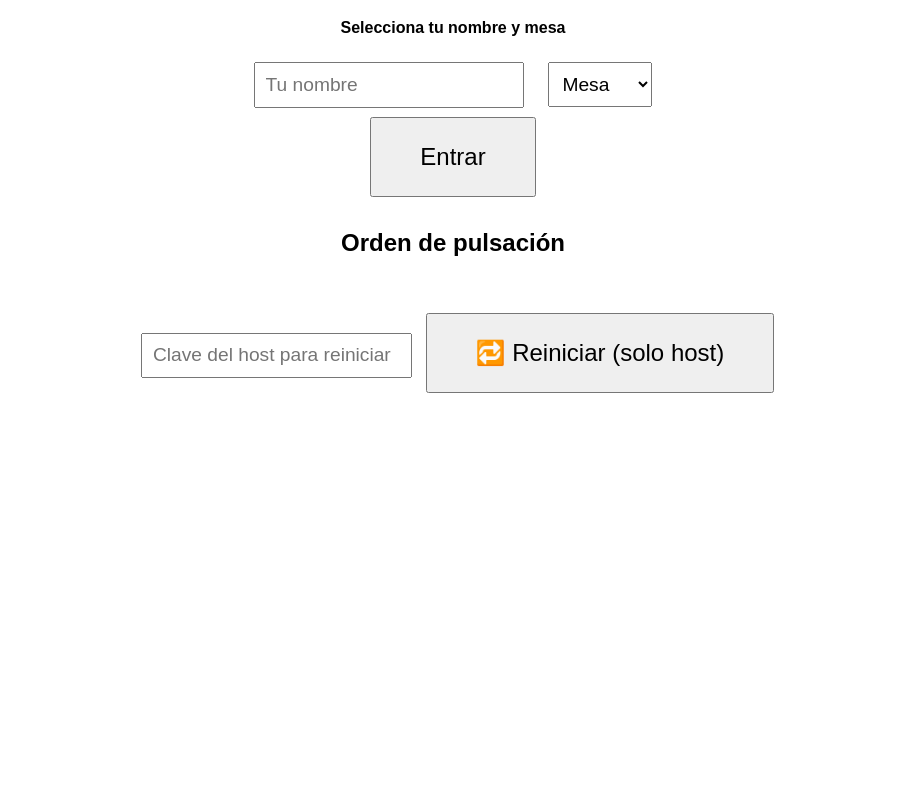
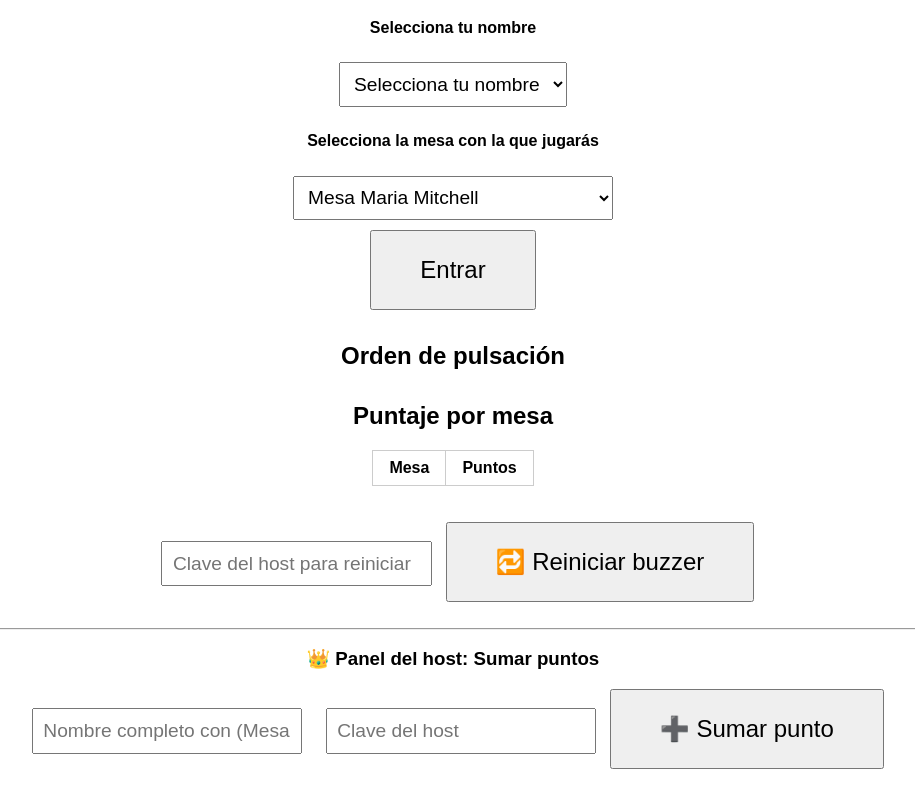
Before and after one commit to karinavallejos/cumplepyk, a plain HTML site: page templates/index.html in a window 1280 px wide. Shown: the part 102-910 px from the top of the page, without its empty margins (187-1102 px from the left). Before the commit the page ends 800 px from the top, so only its background shows below. Drawn offline with Linux system fonts and the light colour scheme; no server answers.

Commit message:
index.html

```diff
--- a/templates/index.html
+++ b/templates/index.html
@@ -8,22 +8,84 @@
         button { padding: 1em 2em; font-size: 1.5em; }
         input, select { font-size: 1.2em; padding: 0.5em; margin: 0.5em; }
         .ranking { margin-top: 2em; }
+        table { margin: auto; border-collapse: collapse; }
+        th, td { border: 1px solid #ccc; padding: 8px 16px; }
     </style>
 </head>
 <body>
     <h1>🔔 Chicharra Virtual</h1>
 
     <div id="registro">
-        <p><strong>Selecciona tu nombre y mesa</strong></p>
-        <input id="nombre" placeholder="Tu nombre">
+        <p><strong>Selecciona tu nombre</strong></p>
+        <select id="nombre">
+            <option disabled selected>Selecciona tu nombre</option>
+            <optgroup label="Maria Mitchell">
+                <option>Karina</option>
+                <option>Poly</option>
+                <option>Mariana</option>
+                <option>Arturo</option>
+                <option>Mike</option>
+                <option>Isi</option>
+                <option>Tito</option>
+                <option>Katthy</option>
+            </optgroup>
+            <optgroup label="Caroline Herschel">
+                <option>Inés</option>
+                <option>Angela</option>
+                <option>Loreto</option>
+                <option>Daisy</option>
+                <option>Jaime</option>
+                <option>Myriam</option>
+                <option>M.Elena</option>
+            </optgroup>
+            <optgroup label="Annie Jump Cannon">
+                <option>Cristian</option>
+                <option>Coté</option>
+                <option>Tabi</option>
+                <option>Danny</option>
+                <option>Max</option>
+                <option>Tati</option>
+            </optgroup>
+            <optgroup label="Jocelyn Bell Burnell">
+                <option>Lis</option>
+                <option>Yossebann</option>
+                <option>Cata</option>
+                <option>Tamara</option>
+                <option>Diego</option>
+                <option>Nacha</option>
+                <option>Pipe</option>
+            </optgroup>
+            <optgroup label="Cecilia Payne-Gaposchkin">
+                <option>Pame</option>
+                <option>Pedro</option>
+                <option>Loro</option>
+                <option>David</option>
+                <option>Jorge</option>
+                <option>Coni</option>
+                <option>Carla</option>
+                <option>Damian</option>
+            </optgroup>
+            <optgroup label="Henrietta Swan Leavitt">
+                <option>Manu</option>
+                <option>Maruan</option>
+                <option>Ali</option>
+                <option>Dayanne</option>
+                <option>Eduardo</option>
+                <option>Rolando</option>
+                <option>Javi</option>
+            </optgroup>
+        </select>
+
+        <p><strong>Selecciona la mesa con la que jugarás</strong></p>
         <select id="mesa">
-            <option disabled selected>Mesa</option>
-            <option>Mesa 1</option>
-            <option>Mesa 2</option>
-            <option>Mesa 3</option>
-            <option>Mesa 4</option>
-            <option>Mesa 5</option>
+            <option>Mesa Maria Mitchell</option>
+            <option>Mesa Caroline Herschel</option>
+            <option>Mesa Annie Jump Cannon</option>
+            <option>Mesa Jocelyn Bell Burnell</option>
+            <option>Mesa Cecilia Payne-Gaposchkin</option>
+            <option>Mesa Henrietta Swan Leavitt</option>
         </select><br>
+
         <button onclick="guardarDatos()">Entrar</button>
     </div>
 
@@ -40,12 +102,20 @@
         <ul id="lista"></ul>
     </div>
 
+    <div class="ranking">
+        <h2>Puntaje por mesa</h2>
+        <table id="tablaPuntos">
+            <thead><tr><th>Mesa</th><th>Puntos</th></tr></thead>
+            <tbody></tbody>
+        </table>
+    </div>
+
     <script>
         function guardarDatos() {
             const nombre = document.getElementById("nombre").value.trim();
             const mesa = document.getElementById("mesa").value;
-            if (!nombre || mesa === "Mesa") {
-                alert("Completa tu nombre y selecciona una mesa.");
+            if (!nombre || !mesa) {
+                alert("Debes seleccionar tu nombre y mesa.");
                 return;
             }
             const usuario = `${nombre} (${mesa})`;
@@ -73,6 +143,16 @@
                 li.textContent = `${index + 1}. ${item.nombre} - ${item.hora}`;
                 lista.appendChild(li);
             });
+
+            const puntosRes = await fetch("/puntos");
+            const puntos = await puntosRes.json();
+            const tabla = document.querySelector("#tablaPuntos tbody");
+            tabla.innerHTML = "";
+            for (let mesa in puntos) {
+                const fila = document.createElement("tr");
+                fila.innerHTML = `<td>${mesa}</td><td>${puntos[mesa]}</td>`;
+                tabla.appendChild(fila);
+            }
         }
 
         mostrarBuzzer();
@@ -82,7 +162,15 @@
     <br><br>
     <form action="/reset" method="post">
         <input type="password" name="clave" placeholder="Clave del host para reiniciar">
-        <button type="submit">🔁 Reiniciar (solo host)</button>
+        <button type="submit">🔁 Reiniciar buzzer</button>
+    </form>
+
+    <br><hr>
+    <h3>👑 Panel del host: Sumar puntos</h3>
+    <form action="/sumar" method="post">
+        <input name="jugador" placeholder="Nombre completo con (Mesa)">
+        <input type="password" name="clave" placeholder="Clave del host">
+        <button type="submit">➕ Sumar punto</button>
     </form>
 
 </body>
```
